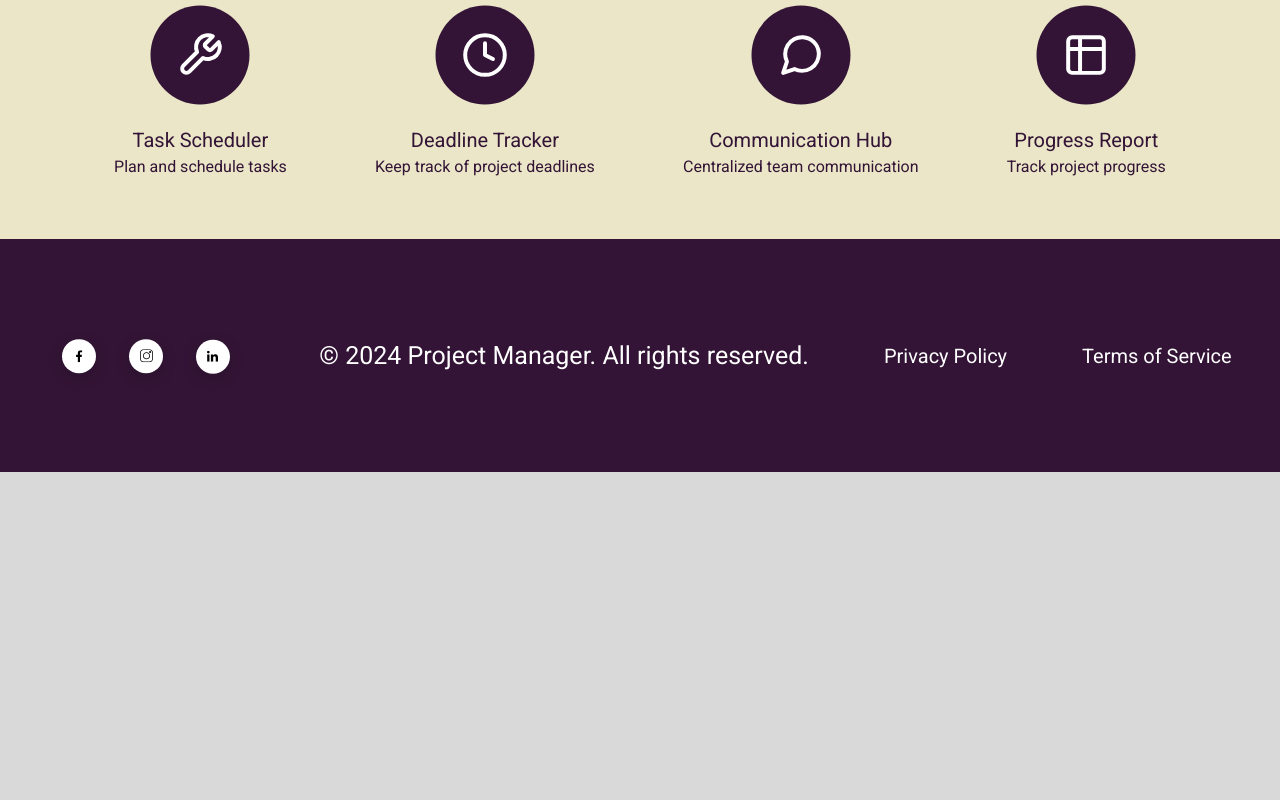
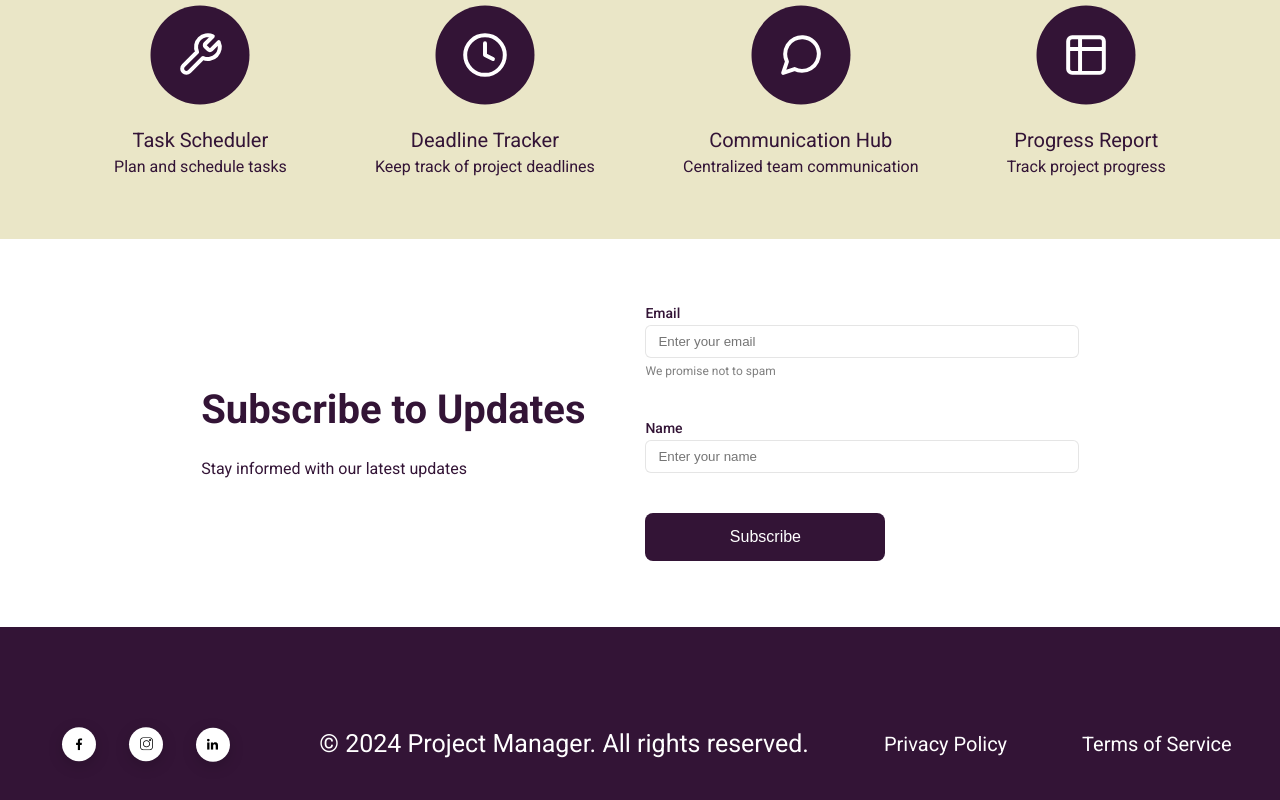
Before and after one commit to joanarochasilva/Desafio-01--Semana04--ToDoList-TI-REX, a plain HTML site: page app/pages/index.html in a window 1280 px wide. Shown: the part 1531-2331 px from the top of the page. Before the commit the page ends 2003 px from the top, so only its background shows below. Drawn offline with Linux system fonts and the light colour scheme; files whose address does not match are found by name.

Commit message:
feat: create fourth section of index.html

```diff
--- a/app/pages/index.html
+++ b/app/pages/index.html
@@ -24,7 +24,7 @@
     </header>
 
     <main>
-        <section id="first-section">
+        <section class="main-section" id="first-section">
             <div id="first-section-container">
                 <div id="information">
                     <h2>Welcome to <span>Project Manager</span></h2>
@@ -41,7 +41,7 @@
 
             </div>
         </section>
-        <section id="second-section">
+        <section  class="main-section" id="second-section">
             <article id="manager-info">
                 <h2>The manager</h2>
                 <p>Project Manager is a tool designed to make organizing and tracking your daily tasks easier than ever. With a clean, intuitive interface and powerful features, you can plan, prioritize, and keep tabs on your projects - whether you’re working solo or a with a team</p>
@@ -75,7 +75,7 @@
                 </div>
             </article>
         </section>
-        <section id="third-section">
+        <section class="main-section" id="third-section">
             <article id="feature-tools-more">
                 <h2>Featured Tools</h2>
                 <p>Tools to enhance your project management</p>
@@ -114,6 +114,26 @@
                 </div>
             </article>
         </section>
+        <section class="main-section" id="fourth-section">
+            <article id="subscribe-info">
+                <h2>Subscribe to Updates</h2>
+                <p>Stay informed with our latest updates</p>
+            </article>
+            <article id="subscribe-form">
+                <form action="post">
+                    <section id="form-enter-email">
+                        <label for="email">Email</label>
+                        <input type="text" placeholder="Enter your email">
+                        <p>We promise not to spam</p>
+                    </section>
+                    <section id="form-enter-name">
+                        <label for="name">Name</label>
+                        <input type="text" placeholder="Enter your name">
+                    </section>
+                    <button>Subscribe</button>
+                </form>
+            </article>
+        </section>
     </main>
 
     <footer>
--- a/app/style/global.css
+++ b/app/style/global.css
@@ -54,7 +54,31 @@ button {
 
 }
 
+form {
+    display: flex;
+    flex-direction: column;
+    gap: 2.5em;
+}
 
+form section {
+    display: flex;
+    flex-direction: column;
+    gap: 4px;
+}
+
+label {
+    color: #331436;
+    font-size: 0.875em;
+    font-weight: 500;
+}
+
+input {
+    width: 32.5em;
+    padding: 8px 12px;
+    border-radius: 6px;
+
+    border: 1px solid rgb(0, 0, 0, 10%);
+}
 
 
 /*-------------------------------------------- CONFIGURAÇÕES PADRÃO DO HEADER -----------------------------------------------------------*/
--- a/app/style/index.css
+++ b/app/style/index.css
@@ -1,6 +1,6 @@
 
 
-section{
+section.main-section{
 
     display: flex;
     flex-direction: column;
@@ -156,3 +156,23 @@ div.feature-tools-card div.feature-tools-card-info p:nth-child(odd) {
 article#feature-tools-examples div.feature-tools-card img {
     max-width: 6.25em;
 }
+
+/*------------------------------------------- FOURTH SECTION --------------------------------------------------------*/
+
+section#fourth-section {
+    background-color: #fff;
+    flex-direction: row;
+    height: 388px;
+
+}
+
+section#fourth-section article#subscribe-info {
+    display: flex;
+    flex-direction: column;
+    gap: 1.5em;
+}
+
+section#fourth-section article#subscribe-form section#form-enter-email p {
+    font-size: 12px;
+    color: rgb(0, 0, 0, 50%);
+}
```
